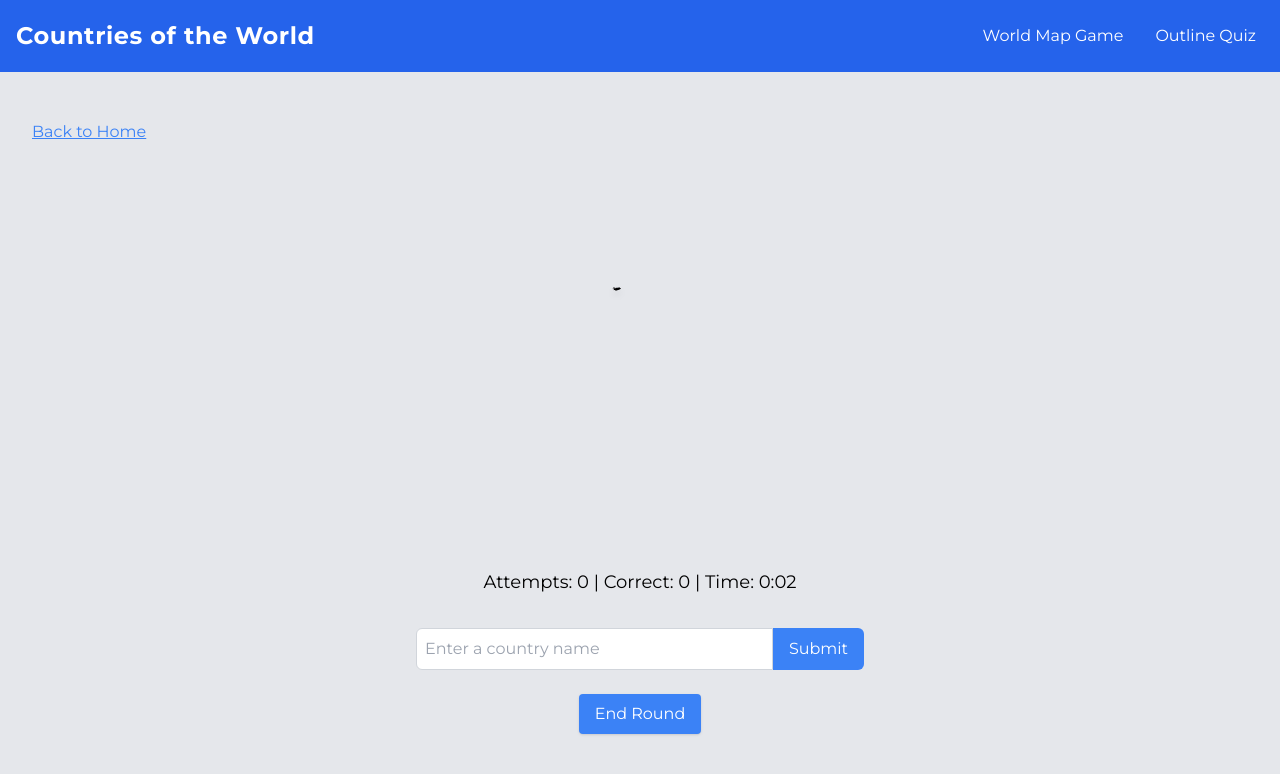
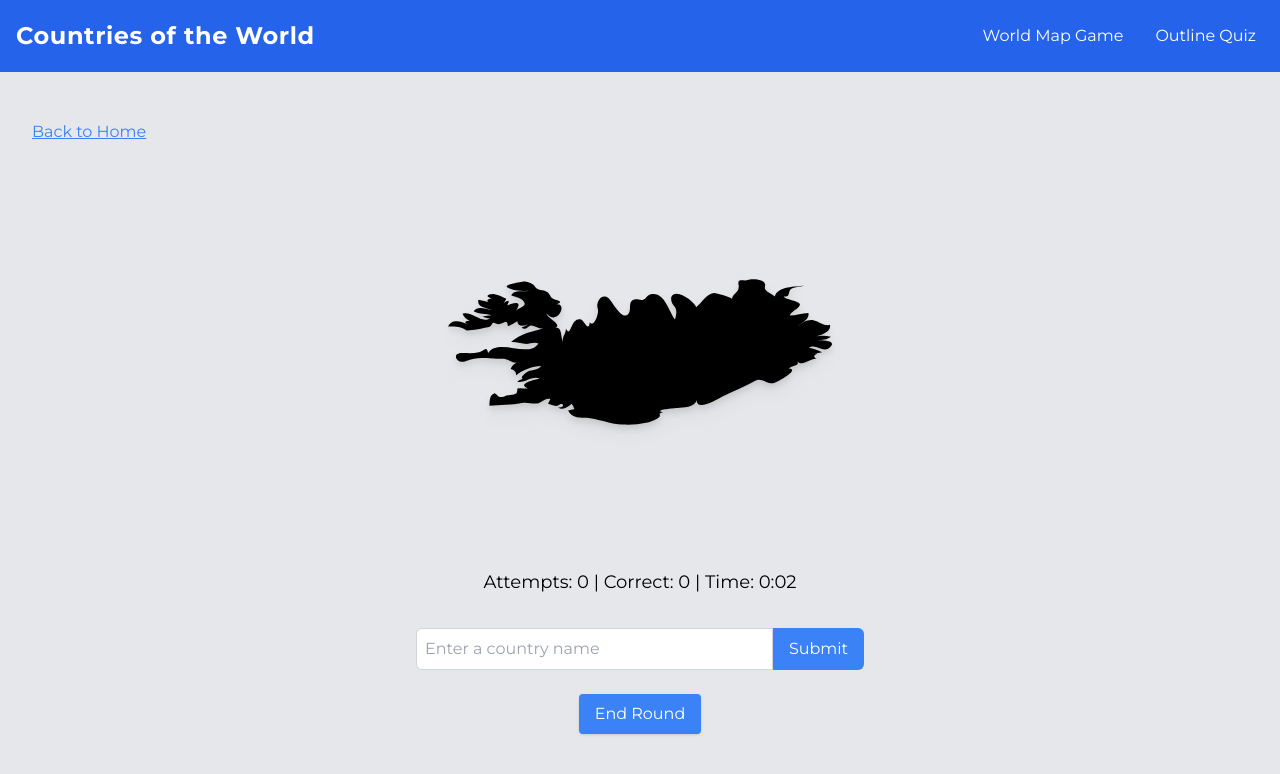
Before and after one commit to LuizFelipeBarbosa/countries-game, a React (Vite) app: page / in a window 1280 px wide. Both pictures are taken after a click on the button "Outline Quiz". Shown: the top 774 px of the page. Built offline with nearby package versions, Linux system fonts and the light colour scheme.

Commit message:
Scale country outline SVGs to fill display

```diff
--- a/src/components/OutlineGame.jsx
+++ b/src/components/OutlineGame.jsx
@@ -26,6 +26,23 @@ const OutlineGame = ({ onReturn = () => {} }) => {
 
         const isGameEndedRef = useRef(isGameEnded);
         const feedbackTimeoutRef = useRef(null);
+        const svgObjectRef = useRef(null);
+
+        const handleSvgLoad = () => {
+                const svgDoc = svgObjectRef.current?.contentDocument;
+                const svgEl = svgDoc?.querySelector("svg");
+                if (svgEl) {
+                        const bbox = svgEl.getBBox();
+                        svgEl.setAttribute(
+                                "viewBox",
+                                `${bbox.x} ${bbox.y} ${bbox.width} ${bbox.height}`,
+                        );
+                        svgEl.removeAttribute("width");
+                        svgEl.removeAttribute("height");
+                        svgEl.setAttribute("width", "100%");
+                        svgEl.setAttribute("height", "100%");
+                }
+        };
 
         const getRandomCountry = (exclude = guessedCountries) => {
                 const remaining = VALID_COUNTRIES.filter((c) => !exclude.has(c));
@@ -159,9 +176,13 @@ const OutlineGame = ({ onReturn = () => {} }) => {
                         </button>
                         {currentCountry && (
                                 <div className="flex justify-center mb-6">
-                                        <img
-                                                src={`/outlines/${currentCountry.alpha2}.svg`}
-                                                alt="Country outline"
+                                        <object
+                                                data={`/outlines/${currentCountry.alpha2}.svg`}
+                                                type="image/svg+xml"
+                                                role="img"
+                                                aria-label="Country outline"
+                                                ref={svgObjectRef}
+                                                onLoad={handleSvgLoad}
                                                 className="w-96 h-96 drop-shadow-lg"
                                         />
                                 </div>
```
Also changed, not shown: 1 other file (tests, documents, lock files or other folders).
